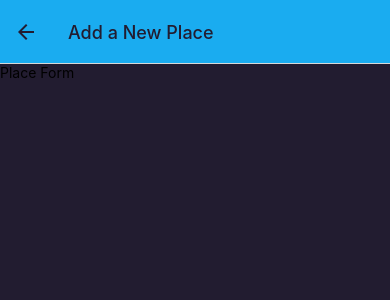
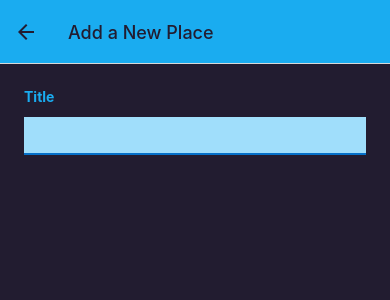
Before and after one commit to OkanAcioglu/FavPlaceApp, a React Native app: screen /AddPlace in a window 390 px wide. Shown: the top 300 px of the page. Built offline with nearby package versions, Linux system fonts and the light colour scheme.

Commit message:
start-custom-form

```diff
--- a/components/Places/PlaceForm.js
+++ b/components/Places/PlaceForm.js
@@ -1,11 +1,47 @@
-import { View, Text } from 'react-native'
+import { useState } from 'react'
+import { View, Text, ScrollView, TextInput, StyleSheet } from 'react-native'
+import { Colors } from '../../constants/colors'
 
 const PlaceForm = () => {
+  const [enteredTitle, setEnteredTitle] = useState('')
+
+  function changeTitleHandler(enteredText) {
+    setEnteredTitle(enteredText)
+  }
+
   return (
-    <View>
-      <Text>Place Form</Text>
-    </View>
+    <ScrollView style={styles.form}>
+      <View>
+        <Text style={styles.label}>Title</Text>
+        <TextInput
+          style={styles.input}
+          onChangeText={changeTitleHandler}
+          value={enteredTitle}
+        />
+      </View>
+    </ScrollView>
   )
 }
 
 export default PlaceForm
+
+const styles = StyleSheet.create({
+  form: {
+    flex: 1,
+    padding: 24,
+  },
+  label: {
+    fontWeight: 'bold',
+    marginBottom: 4,
+    color: Colors.primary500,
+  },
+  input: {
+    marginVertical: 8,
+    paddingHorizontal: 4,
+    paddingVertical: 8,
+    fontSize: 16,
+    borderBottomColor: Colors.primary700,
+    borderBottomWidth: 2,
+    backgroundColor: Colors.primary100,
+  },
+})
```
